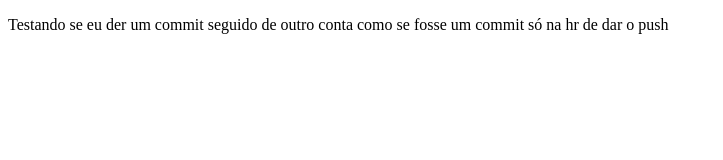
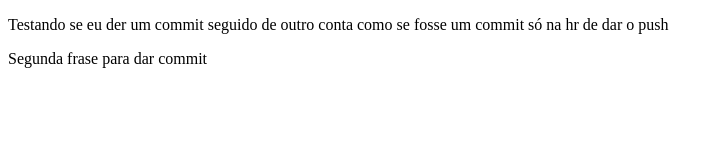
Before and after one commit to Nevergivupi/Projetos-Bootcamp-FullStack-Devjunior, a plain HTML site: page teste.html in a window 1280 px wide. Shown: the whole page, without its empty margins (0-723 px from the left). Drawn offline with Linux system fonts and the light colour scheme.

Commit message:
segundo commit

```diff
--- a/teste.html
+++ b/teste.html
@@ -7,6 +7,6 @@
     <title>TESTE</title>
 </head>
 <body><P>Testando se eu der um commit seguido de outro conta como se fosse um commit só na hr de dar o push</P>
-
+    <p>Segunda frase para dar commit</p>
 </body>
 </html>
```
